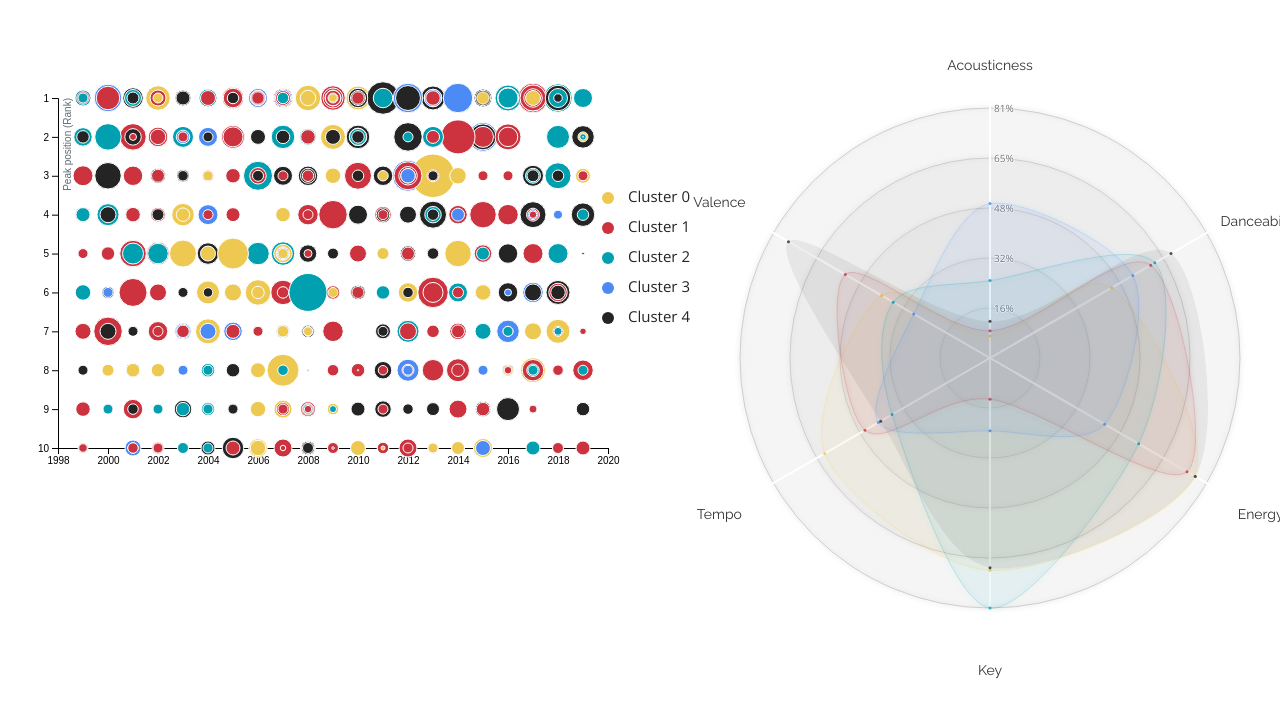
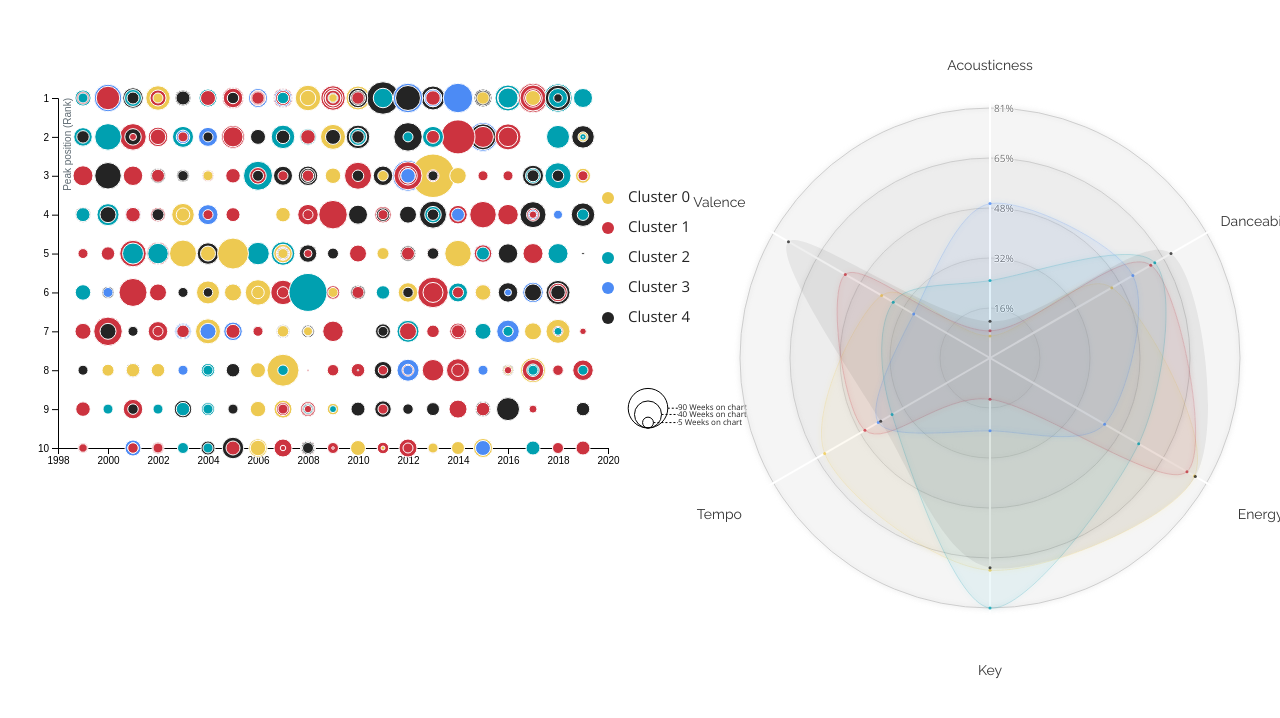
Before and after one commit to chonamwoo/snuDxd, a plain HTML site: page bubble+radar_chart.html in a window 1280 px wide. Shown: the top 718 px of the page. Drawn offline with nearby package versions, Linux system fonts and the light colour scheme.

Commit message:
버블 + 클러스터 레이더차트 (by 지혜)

```diff
--- a/bubble+radar_chart.html
+++ b/bubble+radar_chart.html
@@ -540,8 +540,8 @@
 
 			  // Add legend: circles
 			  var valuesToShow = [5, 40, 90]
-			  var xCircle = 890
-			  var xLabel = 920
+			  var xCircle = 590
+			  var xLabel = 620
 			  var yCircle = 330
 			  svg
 				.selectAll("legend")
```
